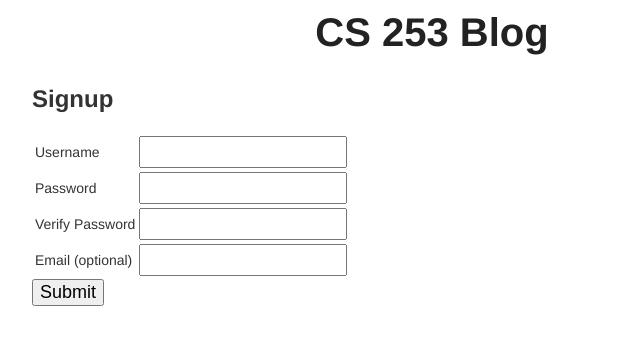
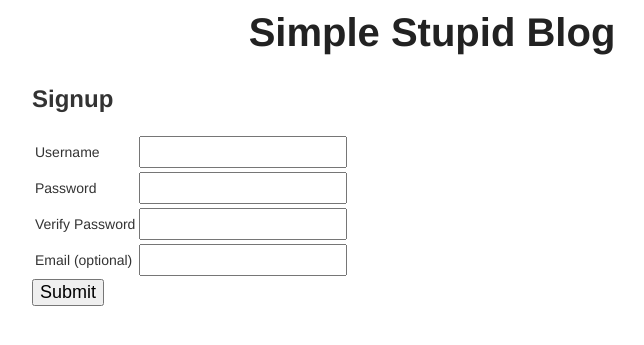
Before and after one commit to foobarna/play-gae, a Python web app: template templates/blog_signup.html in a window 1280 px wide. Shown: the top 345 px of the page, without its empty margins (208-852 px from the left). Run offline with Jinja, Linux system fonts and the light colour scheme; the template is opened without the code that fills it, so the values that code supplies are empty.

Commit message:
as it says

```diff
--- a/templates/blog_base.html
+++ b/templates/blog_base.html
@@ -8,7 +8,7 @@
 
 <body>
   <a href="/blog" class="main-title">
-    CS 253 Blog
+    Simple Stupid Blog
   </a>
 
   <div id="content">
```
